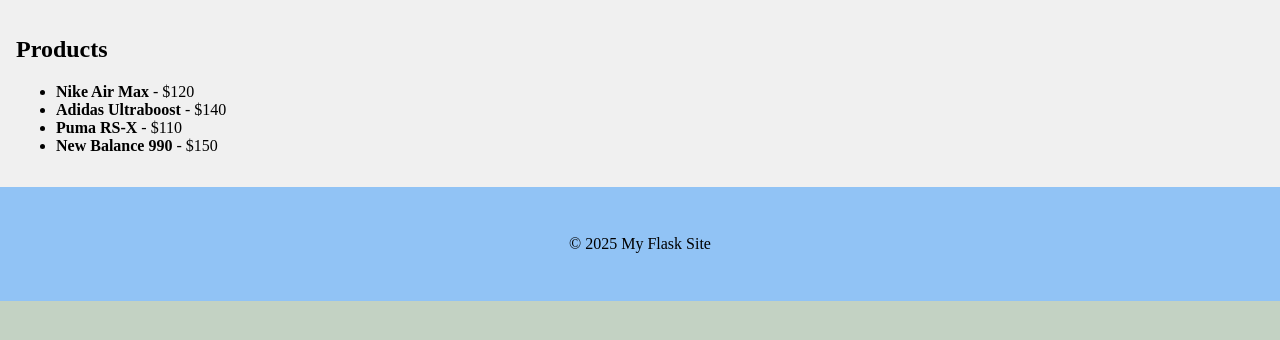
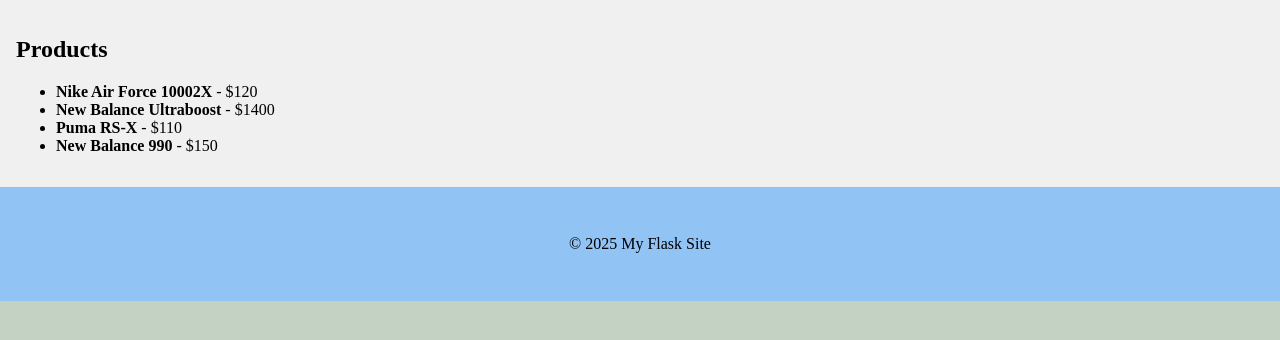
Before and after one commit to rikardajsman/Webbservertemplates, a Flask app: page /products in a window 1280 px wide. Shown: the part 50-390 px from the top of the page. Run offline with Flask 3, Linux system fonts and the light colour scheme.

Commit message:
Några intressanta saker.

```diff
--- a/template-inheritance/app.py
+++ b/template-inheritance/app.py
@@ -16,8 +16,8 @@
 @app.route('/products')
 def product():
     sneakers = [
-        {'name': 'Nike Air Max', 'price': 120},
-        {'name': 'Adidas Ultraboost', 'price': 140},
+        {'name': 'Nike Air Force 10002X', 'price': 120},
+        {'name': 'New Balance Ultraboost', 'price': 1400},
         {'name': 'Puma RS-X', 'price': 110},
         {'name': 'New Balance 990', 'price': 150}
     ]
--- a/template-inheritance/templates/about.html
+++ b/template-inheritance/templates/about.html
@@ -4,5 +4,5 @@
 {# this content block overrides the content block in _base.html #}
 {% block content %}
 <h2>About This Site</h2>
-<p>This is a simple Flask project demonstrating template inheritance.</p>
+<p>Den här är en Flask-projekt som experminterar på hur man kan använda mallar i Flask.</p>
 {% endblock %}
```
